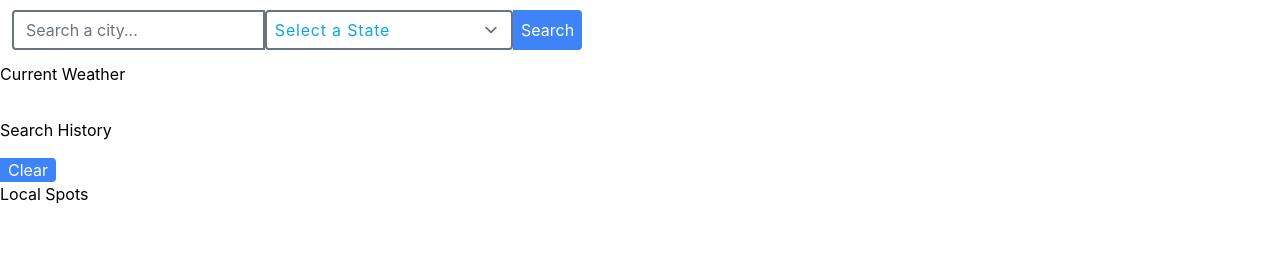
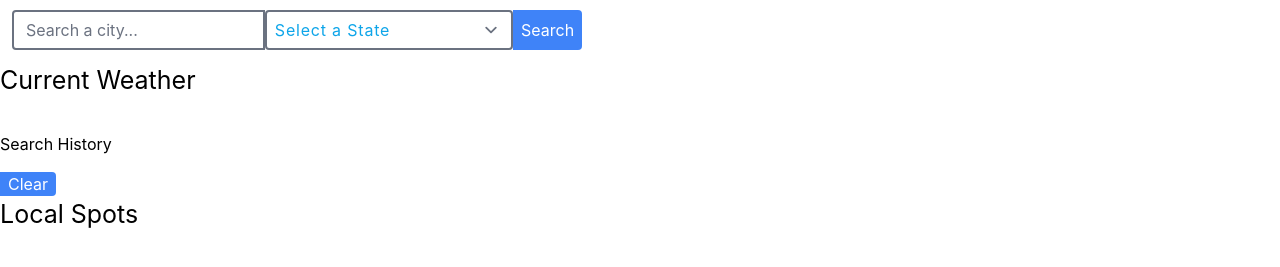
Before and after one commit to AlexJ1890/Brews_and_Weather, a website: page index.html in a window 1280 px wide. Shown: the part 309-576 px from the top of the page. Drawn offline with nearby package versions, Linux system fonts and the light colour scheme.

Commit message:
linked css

```diff
--- /dev/null
+++ b/assets/style.css
@@ -0,0 +1,20 @@
+:root{
+    --jet: #312f2f;
+    --Uranian: #a6d9f7;
+    --Dull: #bccce0;
+    --Rosy: #bf98A0;
+    --navy: #1d3461;
+    --mint: #09BC8A;
+    --soft: #D3D3D3;
+}
+* {
+    box-sizing: border-box;
+    margin: 0;
+    padding: 0;
+}
+
+
+h1,
+h2 {
+    font-size: 25px;
+}
--- a/index.html
+++ b/index.html
@@ -5,7 +5,7 @@
   <meta name="viewport" content="width=device-width, initial-scale=1.0" />
   <link rel="stylesheet" href="https://unpkg.com/@themesberg/flowbite@1.2.0/dist/flowbite.min.css" />
   <link rel="stylesheet" href="https://cdnjs.cloudflare.com/ajax/libs/font-awesome/6.5.1/css/all.min.css"/>
-
+  <link rel="stylesheet" href="./assets/style.css"/>
 </head>
 
 <body>
@@ -50,7 +50,7 @@
   </form>
 
   <div class="card">
-    <div>
+    <div class = weatherCard>
       <h2 class="weatherHeader">Current Weather</h2>
       <div class="currentContainer p-4 text-center"></div>
     </div>
@@ -73,18 +73,7 @@
   <!-- Flowbite JavaScript file -->
   <script src="https://unpkg.com/@themesberg/flowbite@1.2.0/dist/flowbite.bundle.js"></script>
   <script src="./assets/script.js"></script>
-  <!-- Your own JavaScript to toggle the modal -->
-  <script>
-    function toggleModal() {
-      var modal = document.getElementById("default-modal");
-      modal.classList.toggle("hidden");
-    }
 
-    // Ensure Flowbite modal functionality
-    // document.addEventListener('DOMContentLoaded', function () {
-    //   new bootstrap.Modal(document.getElementById('default-modal'));
-    // });
-  </script>
 </body>
 
 </html>
```
